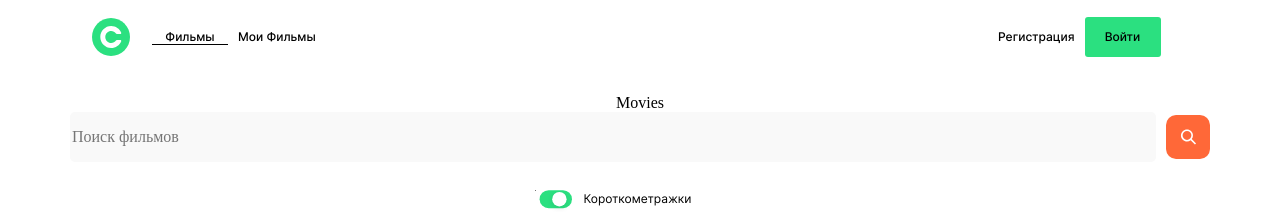
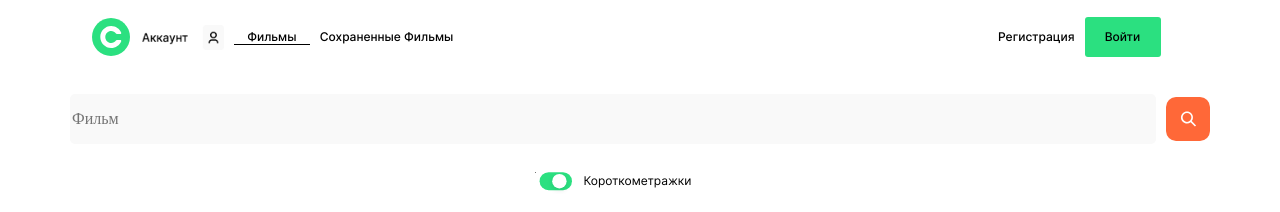
Before and after one commit to interind/movies-explorer-frontend, a React (Create React App) app: page /movies in a window 1280 px wide. Shown: the top 212 px of the page. Built offline with nearby package versions, Linux system fonts and the light colour scheme.

Commit message:
button Profile

```diff
--- a/src/components/App/App.css
+++ b/src/components/App/App.css
@@ -6,6 +6,6 @@
   background-color: inherit;
   margin: 0 auto;
   width: 95%;
-  min-height: 80vh;
+  min-height: 100vh;
   max-width: 1280px;
 }
--- a/src/components/Header/Header.css
+++ b/src/components/Header/Header.css
@@ -31,14 +31,14 @@
 
 .Header__button-close {
   position: absolute;
-  top: 18px;
-  right: 60px;
-  width: 40px;
+  top: 25px;
+  right: 25px;
+  width: 22px;
   background-color: transparent;
   border: none;
   outline: none;
-  height: 40px;
-  background-image: url('../../images/button/Close-black.svg');
+  height: 22px;
+  background-image: url('../../images/button/Close-black22.svg');
   background-position: center;
   background-repeat: no-repeat;
 }
@@ -49,8 +49,9 @@
   background-color: transparent;
   border: none;
   outline: none;
-  background-image: url('../../images/profile/icon__profile.svg');
-  background-position: right;
+  background-image: url('../../images/button/profile.png');
+  background-size: contain;
+  background-position: center;
   background-repeat: no-repeat;
 }
 .Header__button-avatar:hover {
@@ -63,13 +64,14 @@
 .Header__button-open {
   visibility: hidden;
   opacity: 0;
+  pointer-events: none;
+  user-select: none;
   background-color: transparent;
   border: none;
   outline: none;
-  height: 40px;
-  background-image: url('../../images/button/BlackIcon-mainOpen.svg');
-  background-position: center;
-  background-repeat: no-repeat;
+  height: 0;
+  width: 0;
+
 }
 .Header__button-close:hover, .Header__button-open:hover {
   cursor: pointer;
@@ -77,11 +79,19 @@
 }
 
 @media screen and (max-width: 800px) {
+  .Header-hidden {
+    display: none;
+  }
   .Header__button-open {
+    pointer-events: visibleFill;
     width: 40px;
+    height: 40px;
     margin-right: 30px;
     visibility: visible;
     opacity: 1;
+    background-image: url('../../images/button/BlackIcon-mainOpen.svg');
+    background-position: center;
+    background-repeat: no-repeat;
   }
 }
 @media screen and (max-width: 500px) {
@@ -96,4 +106,8 @@
     margin: 0;
     margin-bottom: 20px;
   }
+
+   .Header__button-open {
+     height: 43px;
+   }
 }
--- a/src/components/Header/Header.js
+++ b/src/components/Header/Header.js
@@ -27,7 +27,7 @@ function Header() {
     },
     {
       path: '/saved-movies',
-      text: 'Мои Фильмы',
+      text: 'Сохраненные Фильмы',
       active: '',
       title: 'Перейти на страницу поиска фильмов',
       type: 'local',
@@ -58,10 +58,15 @@ function Header() {
     place: 'popup',
   };
 
-  const toggleNavbar = () => setStatus(!status);
+  const openPopup = () => {
+    setStatus(true);
+  };
+  const closePopup = () => {
+    setStatus(false);
+  };
   const editAvatar = () => {
     history.push('/profile');
-    toggleNavbar();
+    closePopup();
   };
   return (
     <header className='Header'>
@@ -71,19 +76,25 @@ function Header() {
           title={'Открыть'}
           type={'button'}
           className={'Header__button-open'}
-          onChange={toggleNavbar}
+          onChange={openPopup}
+          />
+          <Button
+            title={'Профиль'}
+            type={'button'}
+            className={'Header__button-avatar Header-hidden '}
+            onChange={editAvatar}
           />
         <Navigation place={header.place}>
           <NavTab links={moviesPage} place={header.place}/>
           <NavTab links={dataLinks} place={header.place}/>
         </Navigation>
       </div>
-      <Popup isOpen={status}>
+      <Popup isOpen={status} closePopup={closePopup}>
         <Button
           title={'Закрыть'}
           type={'button'}
           className={'Header__button-close'}
-          onChange={toggleNavbar}
+          onChange={closePopup}
           />
         <Navigation place={popup.place}>
           <NavTab links={[page, ...dataLinks]} place={popup.place}/>
@@ -92,9 +103,7 @@ function Header() {
             type={'button'}
             className={'Header__button-avatar'}
             onChange={editAvatar}
-          >
-          Аккаунт
-          </Button>
+          />
         </Navigation>
       </Popup>
     </header>
--- a/src/components/Movies/Movies.js
+++ b/src/components/Movies/Movies.js
@@ -16,7 +16,6 @@ function Movies({
   const [count, setCount] = React.useState(3);
   return (
     <React.Fragment>
-      <div>Movies</div>
       <SearchForm onChange={isCheckFilter}/>
       <MoviesCardList>
           {isOpenCheck && movies.slice(0, count).map((card) => <MoviesCard
--- a/src/components/Popup/Popup.js
+++ b/src/components/Popup/Popup.js
@@ -3,12 +3,12 @@ import PropTypes from 'prop-types';
 import classes from 'classnames';
 import './Popup.css';
 
-function Popup({ isOpen, isClose, children }) {
+function Popup({ isOpen, closePopup, children }) {
   const popup = classes('Popup', { Popup_opened: isOpen });
   return (
     <div className={popup} onMouseDown={(evt) => {
       if (evt.target === evt.currentTarget) {
-        isClose();
+        closePopup();
       }
     }}>
     {children}
@@ -18,7 +18,7 @@ function Popup({ isOpen, isClose, children }) {
 
 Popup.propTypes = {
   isOpen: PropTypes.bool,
-  isClose: PropTypes.func,
+  closePopup: PropTypes.func,
   children: PropTypes.any.isRequired,
 };
 
--- a/src/components/SavedMovies/SavedMovies.js
+++ b/src/components/SavedMovies/SavedMovies.js
@@ -14,7 +14,6 @@ function SavedMovies({
 }) {
   return (
     <React.Fragment>
-    <div>SavedMovies</div>
       <SearchForm onChange={isCheckFilter}/>
       <MoviesCardList>
           {(!isOpenCheck && movies.length > 0) && (filterTimes(movies).map((card) => <MoviesCard
--- a/src/components/SearchForm/SearchForm.js
+++ b/src/components/SearchForm/SearchForm.js
@@ -10,7 +10,7 @@ function SearchForm({ onChange }) {
   return (
     <section className="SearchForm">
       <Form className='SearchForm-container' nameFrom='searchForm'>
-        <Input className={'SearchForm-input'} name='search' type='text' placeholder='Поиск фильмов' />
+        <Input className={'SearchForm-input'} name='search' type='text' placeholder='Фильм' />
         <Button className='SearchForm__button-search' type='submit' title='Поиск' />
         <div className='SearchForm-Check'>
           <FilterCheckbox classLabel='SearchForm-label' onChange={onChange}>Короткометражки</FilterCheckbox>
```
Also changed, not shown: src/images/button/Close-black22.svg (added), src/images/button/profile.png (added).
